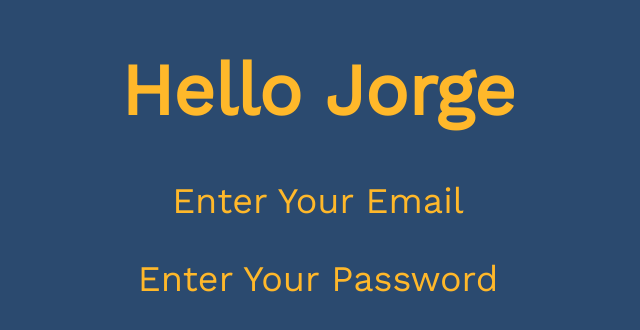
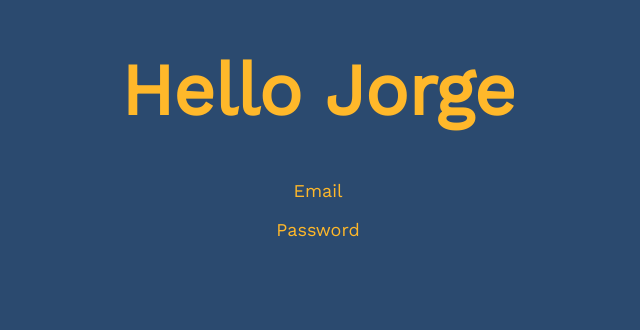
Before and after one commit to Jorge-Cano/User-Interface, a plain HTML site: page index.html in a window 1280 px wide. Shown: the whole page, without its empty margins (322-962 px from the left). Drawn offline with nearby package versions, Linux system fonts and the light colour scheme.

Commit message:
fixing font size

```diff
--- a/css/style.scss
+++ b/css/style.scss
@@ -22,7 +22,7 @@
   background:$primary-color;
 }
 
-.p {
+p {
   $secondary-color: #FFB82A;
-  font-size: 12px;
+  font-size: 18px;
 }
--- a/index.html
+++ b/index.html
@@ -10,13 +10,13 @@
     <h1>Hello Jorge</h1>
 
     <div class="row-1">
-      <p>Enter Your Email</p>
+      <p>Email</p>
       <form></form>
       <form></form>
     </div>
 
     <div class="row-2">
-      <p>Enter Your Password</p>
+      <p>Password</p>
       <form></form>
       <form></form>
     </div>
```
Also changed, not shown: css/stylesheet.css, 1 other file.
